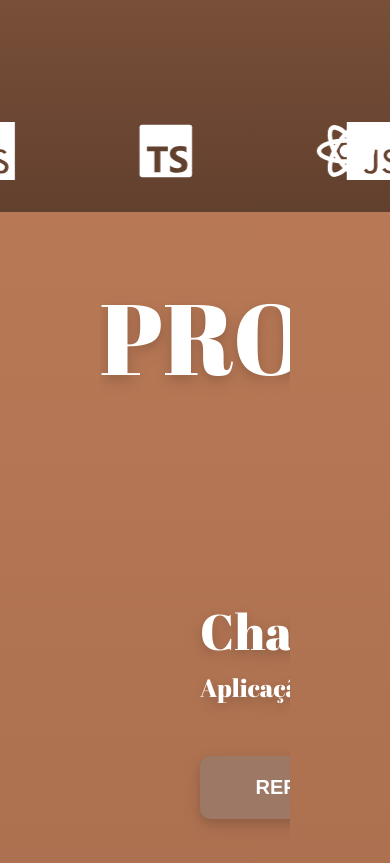
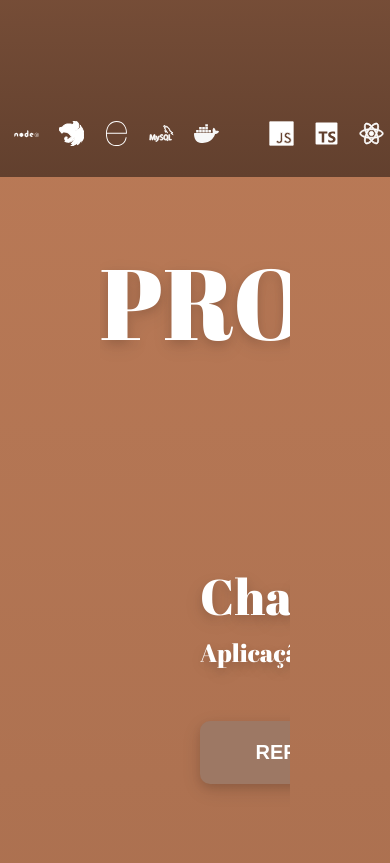
Before and after one commit to Kaua2123/portfolio, a React (Vite) app: page / in a window 390 px wide. Shown: the part 796-1659 px from the top of the page. Built offline with nearby package versions, Linux system fonts and the light colour scheme.

Commit message:
feat: add styles to make marquee animation responsive

```diff
--- a/src/pages/Portfolio/styled.ts
+++ b/src/pages/Portfolio/styled.ts
@@ -47,7 +47,6 @@ export const MainDiv = styled.div`
 
   @media (max-width: 768px) {
     flex-flow: column wrap;
-    width: 100%;
   }
 `;
 
@@ -116,16 +115,19 @@ export const ButtonIcon = styled.div`
   }
 `;
 
-export const StackDiv = styled.div`
-  background-color: inherit;
-  overflow: hidden;
-  padding: 2.3rem 0;
-  white-space: nowrap;
-`;
-
 export const marquee = keyframes`
   0% {transform: translateX(0)};
   100% {transform: translateX(-100%)}
+`;
+
+export const marqueeMobile = keyframes`
+  from {
+    transform: translateX(0);
+  }
+
+  to {
+    transform: translateX(-100vw);
+  }
 `;
 
 export const Div = styled.div`
@@ -133,6 +135,16 @@ export const Div = styled.div`
 
   .gradient {
     background: linear-gradient(#c8835d, #62402e);
+  }
+`;
+
+export const StackDiv = styled.div`
+  background-color: inherit;
+  overflow: hidden;
+  padding: 2.3rem 0;
+  white-space: nowrap;
+
+  @media (max-width: 768px) {
   }
 `;
 
@@ -144,6 +156,17 @@ export const Marquee = styled.div`
   img {
     margin: 0 6rem;
     height: 6rem;
+  }
+
+  @media (max-width: 768px) {
+    animation: 5s ${marqueeMobile} infinite linear;
+    width: 100%;
+    display: inline-block;
+
+    img {
+      height: 2.5rem;
+      margin: 0 1rem;
+    }
   }
 `;
 
```
